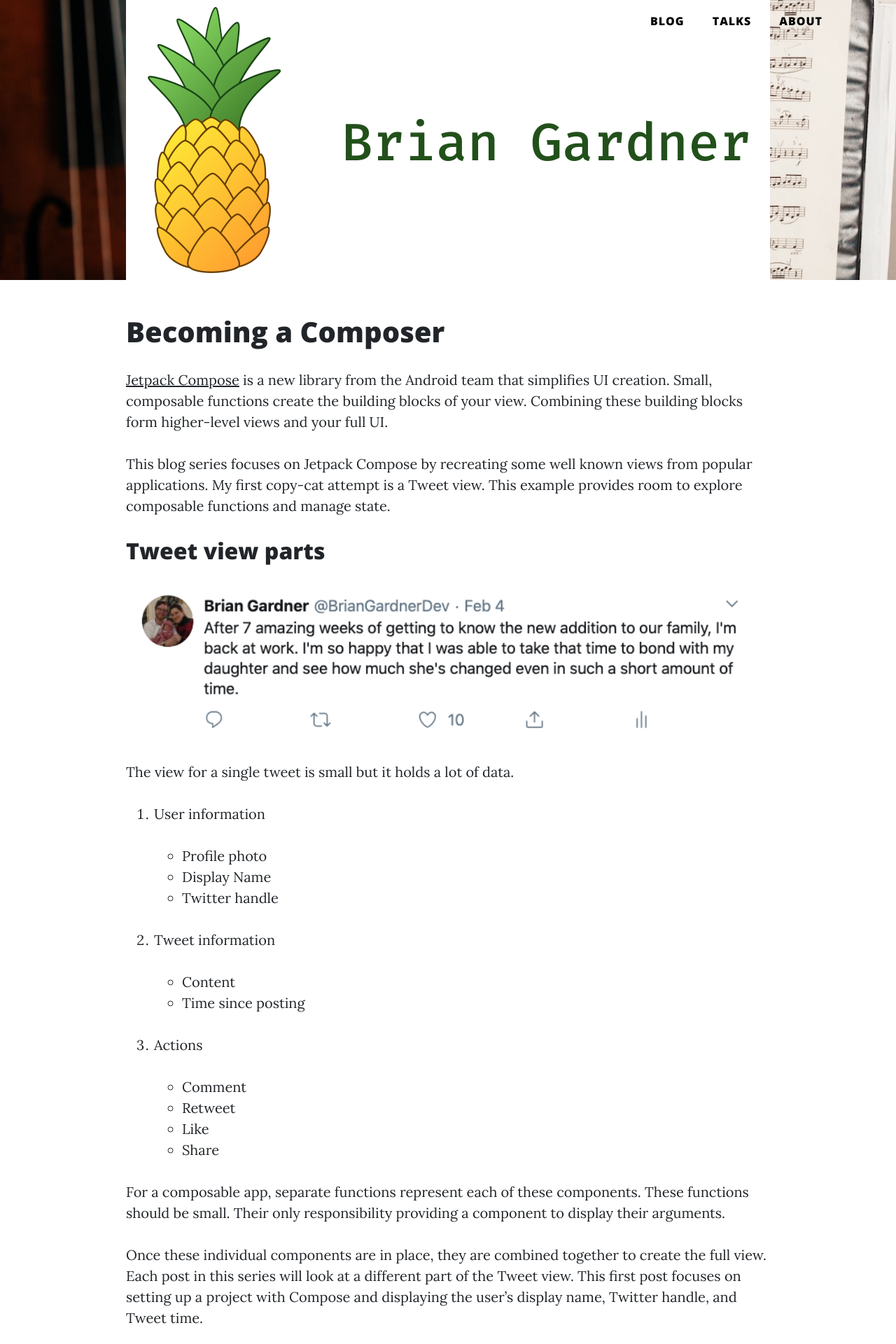
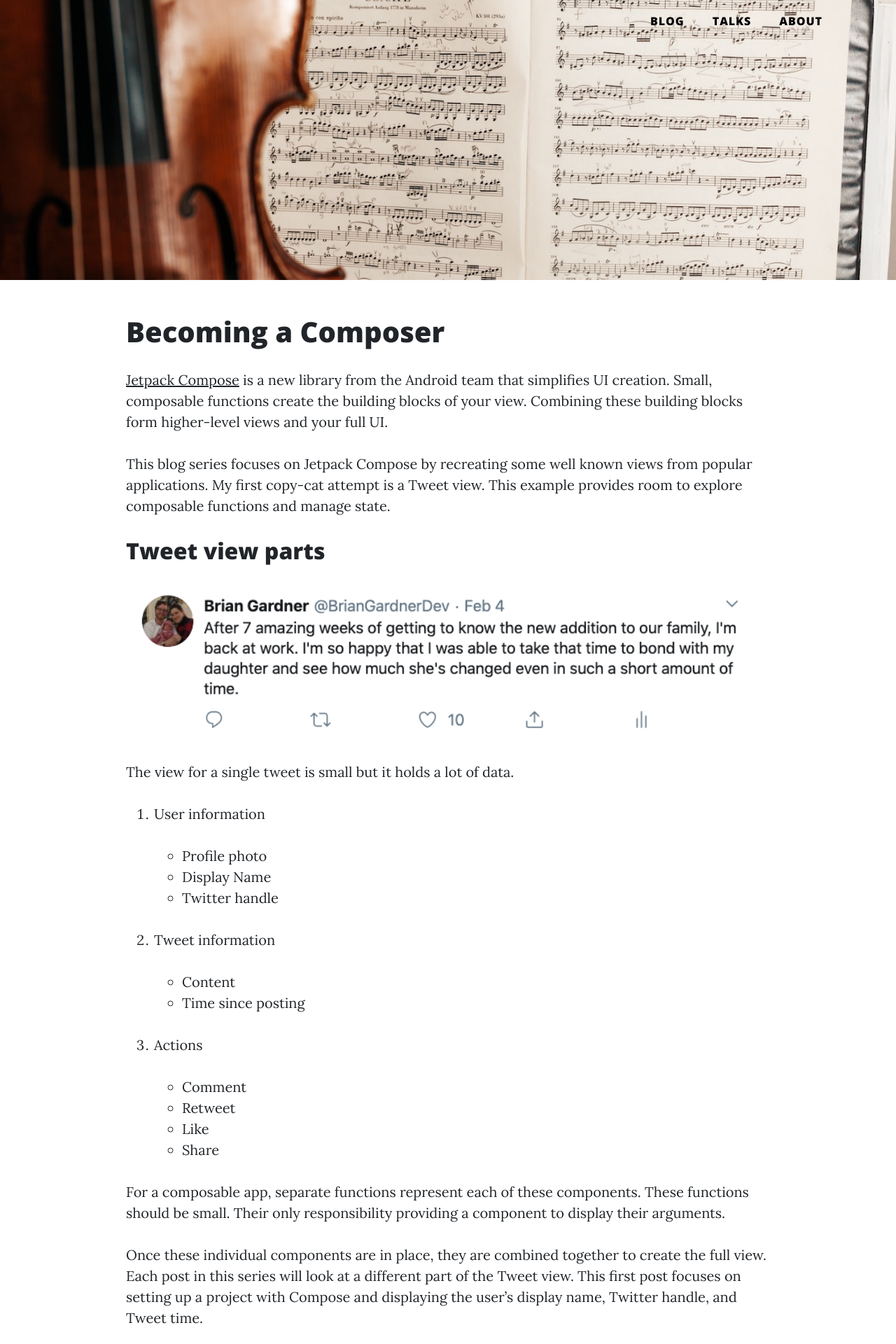
Before and after one commit to BrianGardnerAtl/website, a Jekyll site: the page built from _posts/2020-02-27-compose-setup-and-text.md, in a window 1280 px wide. Shown: the top 1920 px of the page at 70% size. Built offline with Jekyll 4.4.1, drawn with Linux system fonts in a browser that asks for light colours.

Commit message:
Hide pineapple logo on posts with header

```diff
--- a/_layouts/post.html
+++ b/_layouts/post.html
@@ -73,10 +73,17 @@
     <!-- Post header image -->
     {% if page.header %}
     <header class="masthead" style="background-image: url({{ page.header }})">
+      <div class="overlay"></div>
+      <div class="container">
+        <div class="row">
+          <div class="col-lg-10 mx-auto">
+            <div class="site-heading" style="background-image: none"></div>
+          </div>
+        </div>
+      </div>
+    </header>
     {% else %}
-    <header class="masthead" style="background-image:
-      url('/img/pineapple_background.png')">
-    {% endif %}
+    <header class="masthead">
       <div class="overlay"></div>
       <div class="container">
         <div class="row">
@@ -86,6 +93,7 @@
         </div>
       </div>
     </header>
+    {% endif %}
 
     <div class="container">
       <div class="row">
```
